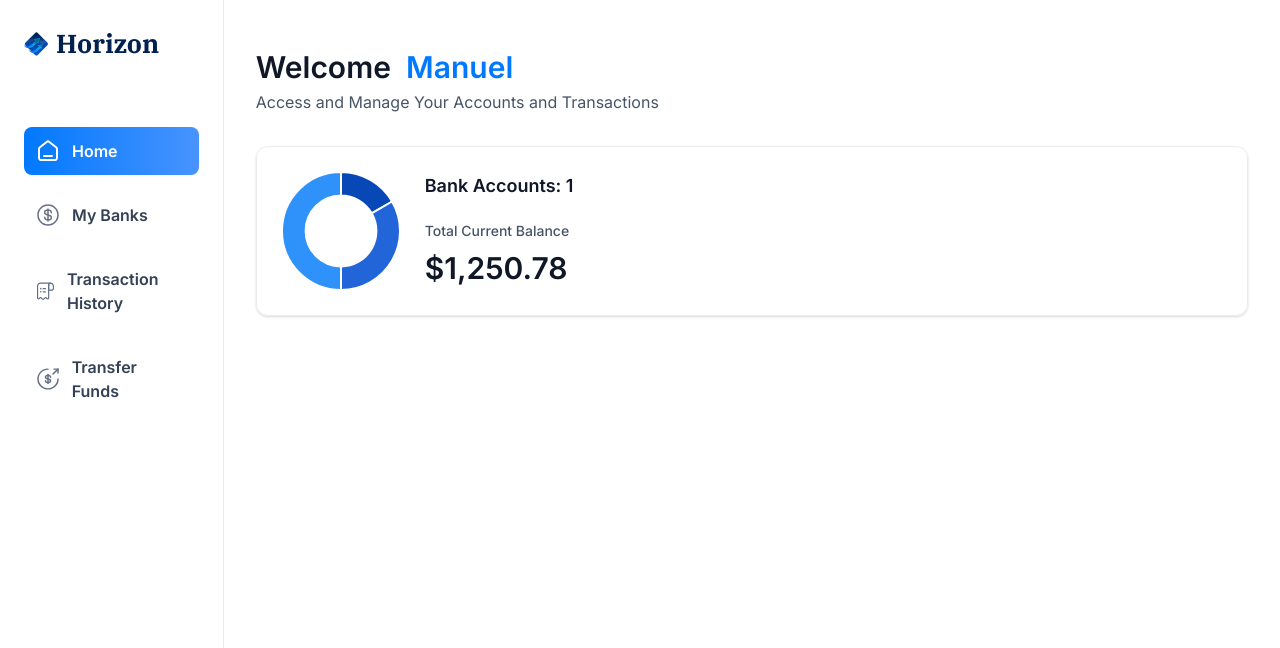
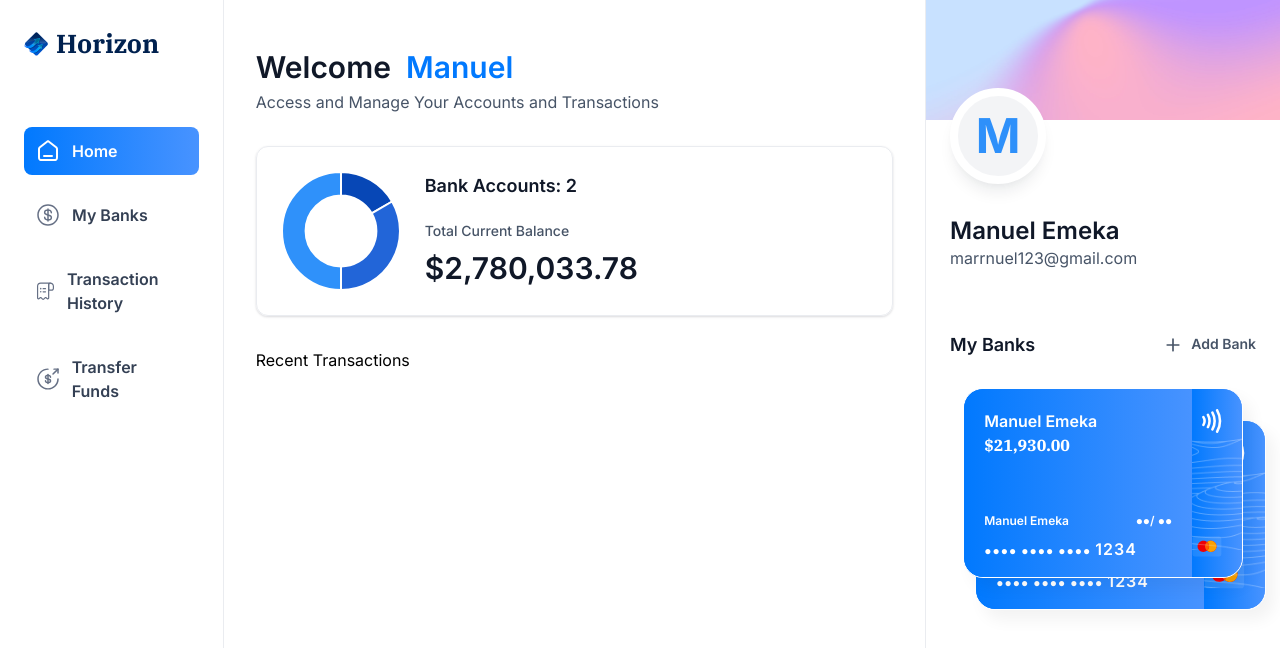
Before and after one commit to EmekaManuel/Horizon, a Next.js app: page / in a window 1280 px wide. Shown: the top 648 px of the page. Built offline with nearby package versions, Linux system fonts and the light colour scheme.

Commit message:
chore(): created the user credit card and routes

```diff
--- /dev/null
+++ b/app/(root)/my-banks/page.tsx
@@ -0,0 +1,7 @@
+import React from "react";
+
+const MyBanksPage = () => {
+  return <div>MyBanksPage</div>;
+};
+
+export default MyBanksPage;
--- a/app/(root)/page.tsx
+++ b/app/(root)/page.tsx
@@ -1,9 +1,14 @@
 import HeaderBox from "@/components/headerBox";
+import RightSidebar from "@/components/rightSidebar";
 import TotalBalanceBox from "@/components/totalBalanceBox";
 import React from "react";
 
 const Dashboard = () => {
-  const loggedIn = { firstName: "Manuel", lastName: "Emeka" };
+  const loggedIn = {
+    firstName: "Manuel",
+    lastName: "Emeka",
+    email: "marrnuel123@gmail.com",
+  };
   return (
     <section className="home">
       <div className="home-content">
@@ -15,12 +20,18 @@ const Dashboard = () => {
             subtext="Access and Manage Your Accounts and Transactions"
           />
           <TotalBalanceBox
-            accounts={1}
-            totalBanks={1}
-            totalCurrentBalance={1250.78}
+            accounts={[]}
+            totalBanks={2}
+            totalCurrentBalance={2780033.78}
           />
         </header>
+        Recent Transactions
       </div>
+      <RightSidebar
+        user={loggedIn}
+        banks={[{ currentBalance: 21930 }, { currentBalance: 1000000 }]}
+        transactions={[]}
+      />
     </section>
   );
 };
--- /dev/null
+++ b/app/(root)/payment-transfer/page.tsx
@@ -0,0 +1,7 @@
+import React from "react";
+
+const PaymentTransferPage = () => {
+  return <div>PaymentTransferPage</div>;
+};
+
+export default PaymentTransferPage;
--- /dev/null
+++ b/app/(root)/transaction-history/page.tsx
@@ -0,0 +1,7 @@
+import React from "react";
+
+const TransactionHistory = () => {
+  return <div>TransactionHistory</div>;
+};
+
+export default TransactionHistory;
--- /dev/null
+++ b/components/bankCard.tsx
@@ -0,0 +1,55 @@
+import { formatAmount } from "@/lib/utils";
+import Image from "next/image";
+import Link from "next/link";
+import React from "react";
+
+const BankCard = (props: CreditCardProps) => {
+  return (
+    <div className="flex flex-col">
+      <Link href="/" className="bank-card">
+        <div className="bank-card_content">
+          <div>
+            <h1 className="text-16 text-white font-semibold">
+              {props.account.name || props.userName}
+            </h1>
+            <p className="text-white font-black font-ibm-plex-serif">
+              {formatAmount(props.account.currentBalance)}
+            </p>
+          </div>
+
+          <article className="flex flex-col gap-2">
+            <div className="flex justify-between">
+              <h1 className="text-12 font-semibold text-white">
+                {props.userName}
+              </h1>
+              <h2 className="text-12 font-semibold text-white">●●/ ●●</h2>
+            </div>
+            <p className="text-12 font-semibold tracking-[1px] text-white">
+              ●●●● ●●●● ●●●● <span className="text-16">1234</span>
+            </p>
+          </article>
+        </div>
+
+        <div className="bank-card_icon">
+          <Image src="/icons/Paypass.svg" width={20} height={24} alt="pay" />
+          <Image
+            src="/icons/mastercard.svg"
+            width={45}
+            height={32}
+            alt="mastercard"
+            className="ml-5"
+          />
+        </div>
+        <Image
+          src="/icons/lines.png"
+          width={316}
+          height={190}
+          alt="lines"
+          className="absolute top-0 left-0"
+        />
+      </Link>
+    </div>
+  );
+};
+
+export default BankCard;
--- /dev/null
+++ b/components/rightSidebar.tsx
@@ -0,0 +1,63 @@
+import Image from "next/image";
+import Link from "next/link";
+import React from "react";
+import BankCard from "./bankCard";
+
+const RightSidebar = (props: RightSidebarProps) => {
+  return (
+    <aside className="right-sidebar">
+      <section className="flex flex-col pb-8">
+        <div className="profile-banner" />
+        <div className="profile">
+          <div className="profile-img">
+            <span className="text-5xl font-bold text-blue-500">
+              {props.user.firstName[0]}
+            </span>
+          </div>
+
+          <div className="profile-details">
+            <h1 className="profile-name">
+              {props.user.firstName} {props.user.lastName}
+            </h1>
+            <p className="profile-email">{props.user.email}</p>
+          </div>
+        </div>
+      </section>
+
+      <section className="banks">
+        <div className="flex w-full justify-between">
+          <h2 className="header-2">My Banks</h2>
+          <Link href="/" className="flex gap-2">
+            <Image src="/icons/plus.svg" width={20} height={20} alt="plus" />
+            <h2 className="text-14 font-semibold text-gray-600">Add Bank</h2>
+          </Link>
+        </div>
+
+        {props.banks.length > 0 && (
+          <div className="relative flex flex-1 flex-col items-center justify-center gap-5">
+            <div className="z-10 relative">
+              <BankCard
+                key={props.banks[0].$id}
+                account={props.banks[0]}
+                userName={`${props.user.firstName} ${props.user.lastName}`}
+                showBalance={false}
+              />
+            </div>
+            {props.banks[1] && (
+              <div className="absolute right-[-10px] top-8 z-0 w-[95%]">
+                <BankCard
+                  key={props.banks[1].$id}
+                  account={props.banks[0]}
+                  userName={`${props.user.firstName} ${props.user.lastName}`}
+                  showBalance={false}
+                />{" "}
+              </div>
+            )}
+          </div>
+        )}
+      </section>
+    </aside>
+  );
+};
+
+export default RightSidebar;
--- a/components/totalBalanceBox.tsx
+++ b/components/totalBalanceBox.tsx
@@ -8,7 +8,7 @@ const TotalBalanceBox = (props: TotlaBalanceBoxProps) => {
   return (
     <section className="total-balance">
       <div className="total-balance-chart">
-        <DoughnutChart />
+        <DoughnutChart accounts={[]} />
       </div>
       <div className="flex flex-col gap-6">
         <h2 className="header-2">Bank Accounts: {props.totalBanks}</h2>
```
Also changed, not shown: public/icons/gradient-mesh.jpeg (added).
